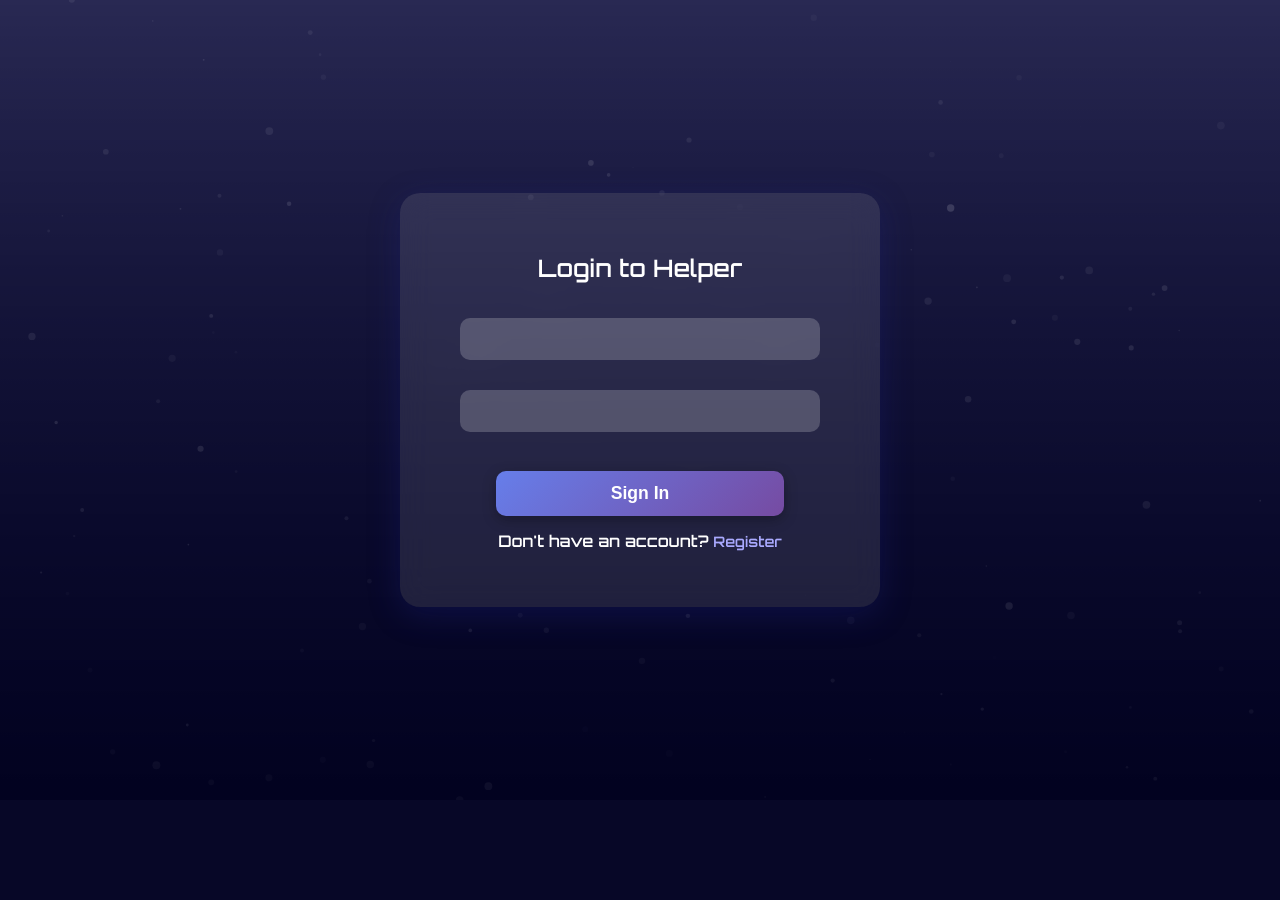
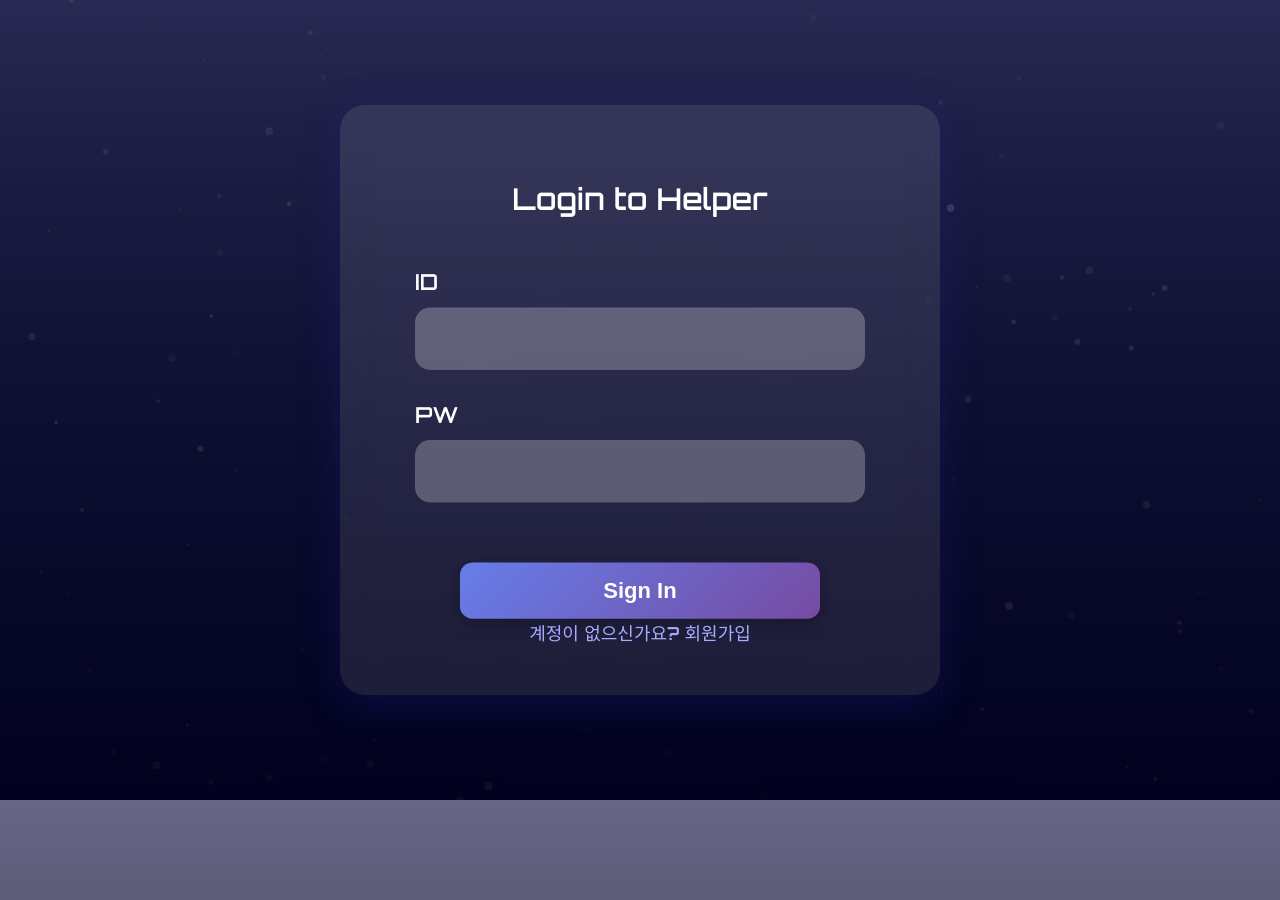
Before and after one commit to Digital-Smart-Busan-Final-Team6/Personal_Find_Job_Helper, a Django app: page /login/ in a window 1280 px wide. Before the commit the page ends 726 px from the top, so only its background shows below. Run offline with Django 5.2, Linux system fonts and the light colour scheme; some libraries are stand-ins or nearby versions.

Commit message:
로그아웃 구현, UI 수정
로그인, 회원가입, 마이페이지 -> 이력서 수정으로 변경

Co-Authored-By: suyeony07 <187953835+suyeony07@users.noreply.github.com>

```diff
--- a/accounts/admin.py
+++ b/accounts/admin.py
@@ -1,4 +1,6 @@
 from django.contrib import admin
 from .models import UserProfile
 
-admin.site.register(UserProfile)
+@admin.register(UserProfile)
+class UserProfileAdmin(admin.ModelAdmin):
+    list_display = ['user', 'career', 'certifications', 'awards', 'activities', 'skills']
--- a/accounts/forms.py
+++ b/accounts/forms.py
@@ -1,6 +1,9 @@
+# accounts/forms.py
+
 from django import forms
 from django.contrib.auth.forms import UserCreationForm
 from django.contrib.auth.models import User
+from .models import UserProfile
 
 class LoginForm(forms.Form):
     username = forms.CharField(label='ID', max_length=150, widget=forms.TextInput(attrs={'class': 'form-input'}))
@@ -15,21 +18,31 @@
     activities = forms.CharField(label='대외 활동', widget=forms.Textarea(attrs={'class': 'form-textarea', 'rows': 3}), required=False)
     skills = forms.CharField(label='기술 스택', widget=forms.Textarea(attrs={'class': 'form-textarea', 'rows': 3}), required=False)
 
-class ProfileUpdateForm(forms.Form):
-    career = forms.CharField(label='경력사항', widget=forms.Textarea(attrs={'class':'form-textarea', 'rows':3}), required=False)
-    certificates = forms.CharField(label='자격증', widget=forms.Textarea(attrs={'class':'form-textarea', 'rows':3}), required=False)
-    awards = forms.CharField(label='수상 내역', widget=forms.Textarea(attrs={'class':'form-textarea', 'rows':3}), required=False)
-    external_activities = forms.CharField(label='대외 활동', widget=forms.Textarea(attrs={'class':'form-textarea', 'rows':3}), required=False)
-    skills = forms.CharField(label='기술 스택', widget=forms.Textarea(attrs={'class':'form-textarea', 'rows':3}), required=False)
-
-
     class Meta:
         model = User
-        fields = ['username', 'email', 'password1', 'password2', 'career', 'certifications', 'awards', 'activities', 'skills']
+        fields = ['username', 'email', 'password1', 'password2']
 
-    def clean(self):
-        cleaned_data = super().clean()
-        pw1 = cleaned_data.get('password1')
-        pw2 = cleaned_data.get('password2')
-        if pw1 and pw2 and pw1 != pw2:
-            raise forms.ValidationError("비밀번호가 일치하지 않습니다.")
+    def save(self, commit=True):
+        user = super().save(commit=commit)
+        if commit:
+            UserProfile.objects.create(
+                user=user,
+                career=self.cleaned_data['career'],
+                certifications=self.cleaned_data['certifications'],
+                awards=self.cleaned_data['awards'],
+                activities=self.cleaned_data['activities'],
+                skills=self.cleaned_data['skills']
+            )
+        return user
+
+class ProfileUpdateForm(forms.ModelForm):
+    class Meta:
+        model = UserProfile
+        fields = ['career', 'certifications', 'awards', 'activities', 'skills']
+        widgets = {
+            'career': forms.Textarea(attrs={'class': 'form-textarea', 'rows': 3}),
+            'certifications': forms.Textarea(attrs={'class': 'form-textarea', 'rows': 3}),
+            'awards': forms.Textarea(attrs={'class': 'form-textarea', 'rows': 3}),
+            'activities': forms.Textarea(attrs={'class': 'form-textarea', 'rows': 3}),
+            'skills': forms.Textarea(attrs={'class': 'form-textarea', 'rows': 3}),
+        }
--- a/config/settings.py
+++ b/config/settings.py
@@ -38,7 +38,7 @@
     'django.contrib.messages',
     'django.contrib.staticfiles',
     'main',
-    'accounts',
+    'accounts.apps.AccountsConfig',
     'widget_tweaks',
 ]
 
--- a/config/urls.py
+++ b/config/urls.py
@@ -1,19 +1,3 @@
-"""
-URL configuration for config project.
-
-The `urlpatterns` list routes URLs to views. For more information please see:
-    https://docs.djangoproject.com/en/5.2/topics/http/urls/
-Examples:
-Function views
-    1. Add an import:  from my_app import views
-    2. Add a URL to urlpatterns:  path('', views.home, name='home')
-Class-based views
-    1. Add an import:  from other_app.views import Home
-    2. Add a URL to urlpatterns:  path('', Home.as_view(), name='home')
-Including another URLconf
-    1. Import the include() function: from django.urls import include, path
-    2. Add a URL to urlpatterns:  path('blog/', include('blog.urls'))
-"""
 # config/urls.py
 from django.contrib import admin
 from django.urls import path
@@ -26,6 +10,6 @@
     path('login/', views.login_view, name='login'),
     path('register/', views.register_view, name='register'),
 
-    path('mypage/', views.mypage_view, name='mypage'),  # 마이페이지 추가
-    path('logout/', LogoutView.as_view(next_page='home'), name='logout'),  # 로그아웃 추가
+    path('mypage/', views.mypage_view, name='mypage'),
+    path('logout/', views.logout_view, name='logout'),
 ]
--- a/main/templates/accounts/login.html
+++ b/main/templates/accounts/login.html
@@ -6,6 +6,15 @@
   <link href="https://fonts.googleapis.com/css2?family=Orbitron:wght@600&display=swap" rel="stylesheet">
   <script src="https://cdn.jsdelivr.net/npm/particles.js@2.0.0/particles.min.js"></script>
   <style>
+
+    .zoom-wrapper {
+      position: absolute;
+      top: 50%;
+      left: 50%;
+      transform: translate(-50%, -50%) scale(1.25);  /* 중심이 화면 중앙 + 125% 확대 */
+      transform-origin: center center;
+    }
+
     html, body {
       margin: 0;
       padding: 0;
@@ -40,18 +49,27 @@
       align-items: center;
     }
 
+    .form-label {
+      font-size: 1.1rem;
+      font-weight: bold;
+      margin-bottom: 10px;
+      display: block;
+      text-align: left;
+    }
+
     .form-input {
       width: 100%;
-      box-sizing: border-box;  /* 중요! padding 포함한 전체 크기 맞춤 */
-      padding: 12px 15px;
-      margin: 15px 0;
+      box-sizing: border-box;
+      padding: 16px 20px;
+      margin-bottom: 24px;
       border: none;
-      border-radius: 10px;
+      border-radius: 12px;
       outline: none;
       font-size: 1rem;
-      background: rgba(255, 255, 255, 0.2);
+      background: rgba(255, 255, 255, 0.25);
       color: white;
     }
+
 
     .form-input::placeholder {
       color: #ccc;
@@ -92,19 +110,28 @@
 <body>
   <div id="particles-js"></div>
 
+  <!-- ✅ 확대 적용할 전체 콘텐츠를 래핑할 div 추가 -->
+  <div class="zoom-wrapper">
     <div class="container">
       <div class="glass-card">
-      <h2>Login to Helper</h2>
+        <h2 style="text-align: center; margin-bottom: 40px;">Login to Helper</h2>
         <form method="POST" action="" onsubmit="showSpinner()">
           {% csrf_token %}
-        {{ form.username }}
-        {{ form.password }}
+
+          <label class="form-label" for="username">ID</label>
+          <input type="text" name="username" id="username" class="form-input" required />
+
+          <label class="form-label" for="password">PW</label>
+          <input type="password" name="password" id="password" class="form-input" required />
+
           <button type="submit" id="login-button">
             <span class="spinner" id="spinner"></span>
             Sign In
           </button>
         </form>
-      <p style="margin-top: 15px;">Don't have an account? <a href="{% url 'register' %}">Register</a></p>
+
+        <a href="{% url 'register' %}">계정이 없으신가요? 회원가입</a>
+      </div>
     </div>
   </div>
 
--- a/main/templates/home.html
+++ b/main/templates/home.html
@@ -171,7 +171,7 @@
     particlesJS("particles-js", {
         particles: {
           number: {
-            value: 80,
+            value: 120,
             density: { enable: true, value_area: 1000 }
           },
           color: { value: "#ffffff" },
@@ -194,7 +194,7 @@
           },
           move: {
             enable: true,
-            speed: 0.2,
+            speed: 0.35,
             direction: "none",
             random: true,
             straight: false,
--- a/main/views.py
+++ b/main/views.py
@@ -67,4 +67,5 @@
 
 def logout_view(request):
     logout(request)
+    messages.success(request, '로그아웃되었습니다.')
     return redirect('home')
```
Also changed, not shown: accounts/models.py (+0 -10 lines), accounts/views.py (+4 -14 lines), main/templates/accounts/mypage.html (+7 -13 lines), main/templates/accounts/register.html (+10 -5 lines). Lines whose indentation alone changed are shown as unchanged.
